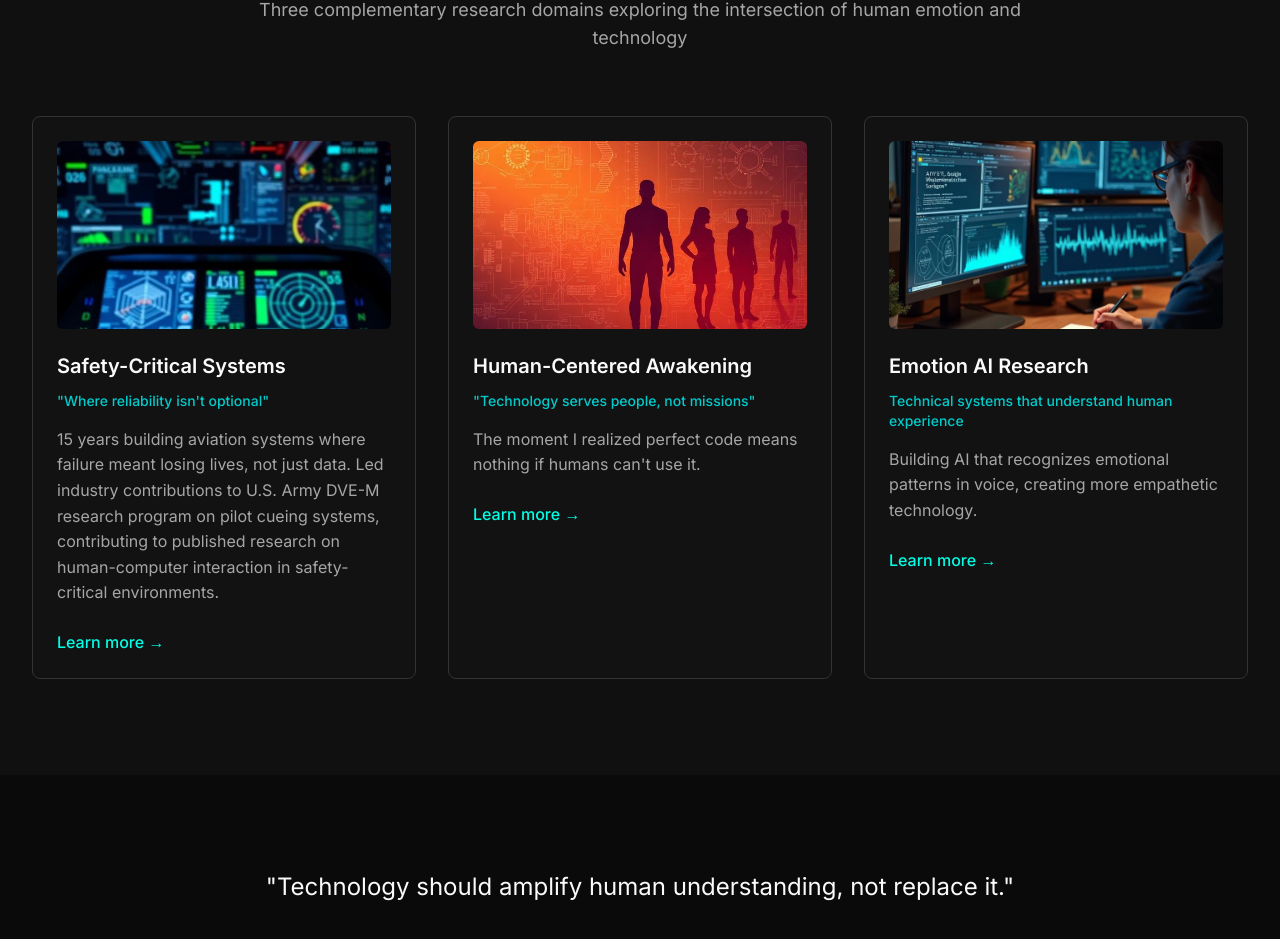
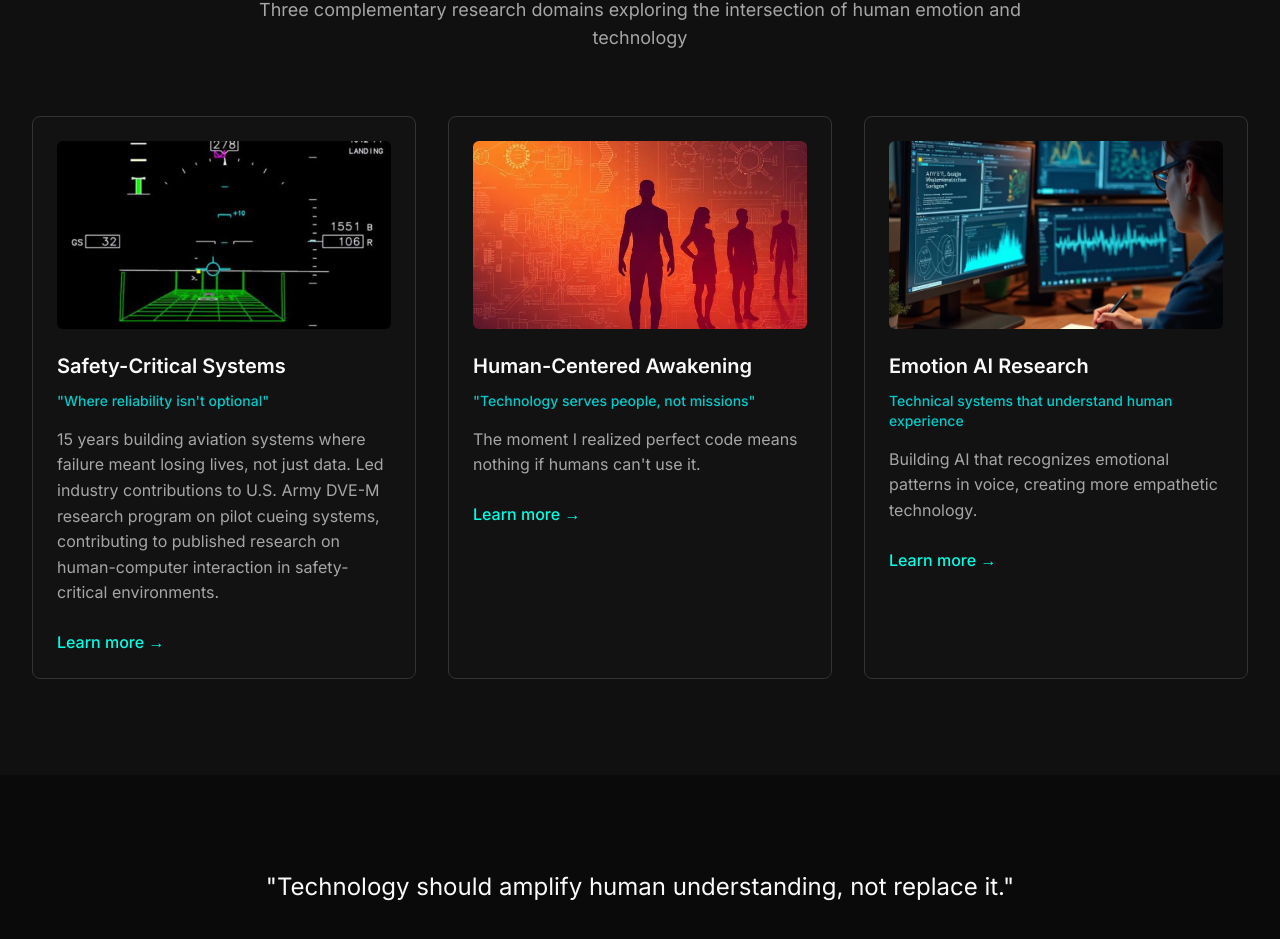
Before and after one commit to Shongilon/heartfelt-systems, a React (Vite) app: page / in a window 1280 px wide. Shown: the part 1169-2108 px from the top of the page. Built offline with nearby package versions, Linux system fonts and the light colour scheme.

Commit message:
Replace safety-critical systems image
Replaced the image for the Safety-Critical Systems card with a new image.

```diff
--- a/src/pages/Index.tsx
+++ b/src/pages/Index.tsx
@@ -1,7 +1,7 @@
 import { Link } from 'react-router-dom';
 import itaiPortrait from '@/assets/itai-portrait.png';
 import itaiWorkstation from '@/assets/itai-workstation.jpg';
-import safetySystems from '@/assets/safety-systems.jpg';
+import aviationHUD from '@/assets/aviation-hud-display.png';
 import humanCenteredTransition from '@/assets/human-centered-transition.jpg';
 
 const Index = () => {
@@ -11,7 +11,7 @@ const Index = () => {
       title: 'Safety-Critical Systems',
       subtitle: '"Where reliability isn\'t optional"',
       description: '15 years building aviation systems where failure meant losing lives, not just data. Led industry contributions to U.S. Army DVE-M research program on pilot cueing systems, contributing to published research on human-computer interaction in safety-critical environments.',
-      image: safetySystems,
+      image: "/lovable-uploads/57c6ed22-7f53-4fdf-b58f-f9e8af65d6ac.png",
       link: '/story'
     },
     {
```
Also changed, not shown: public/lovable-uploads/57c6ed22-7f53-4fdf-b58f-f9e8af65d6ac.png (added).
